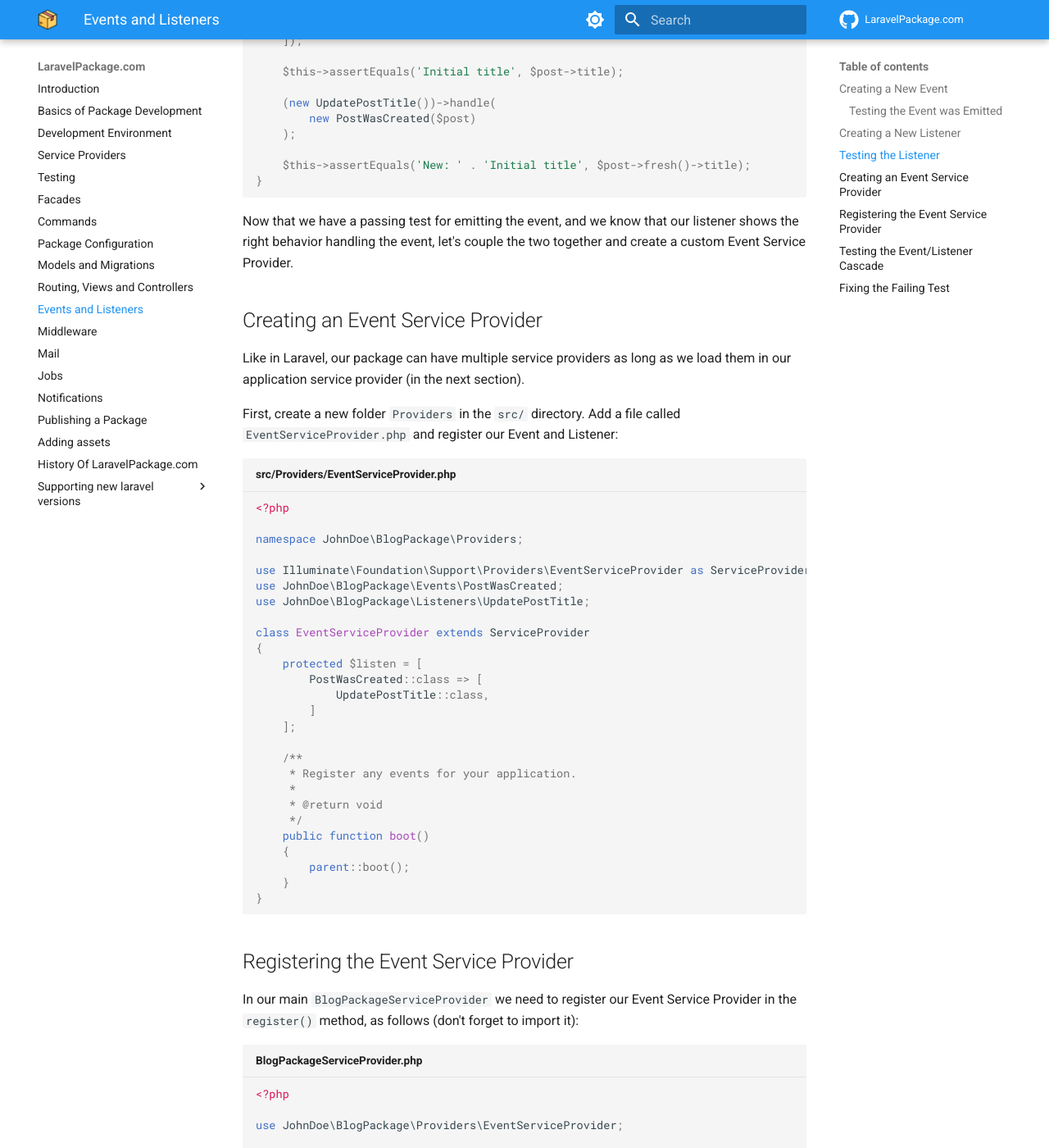
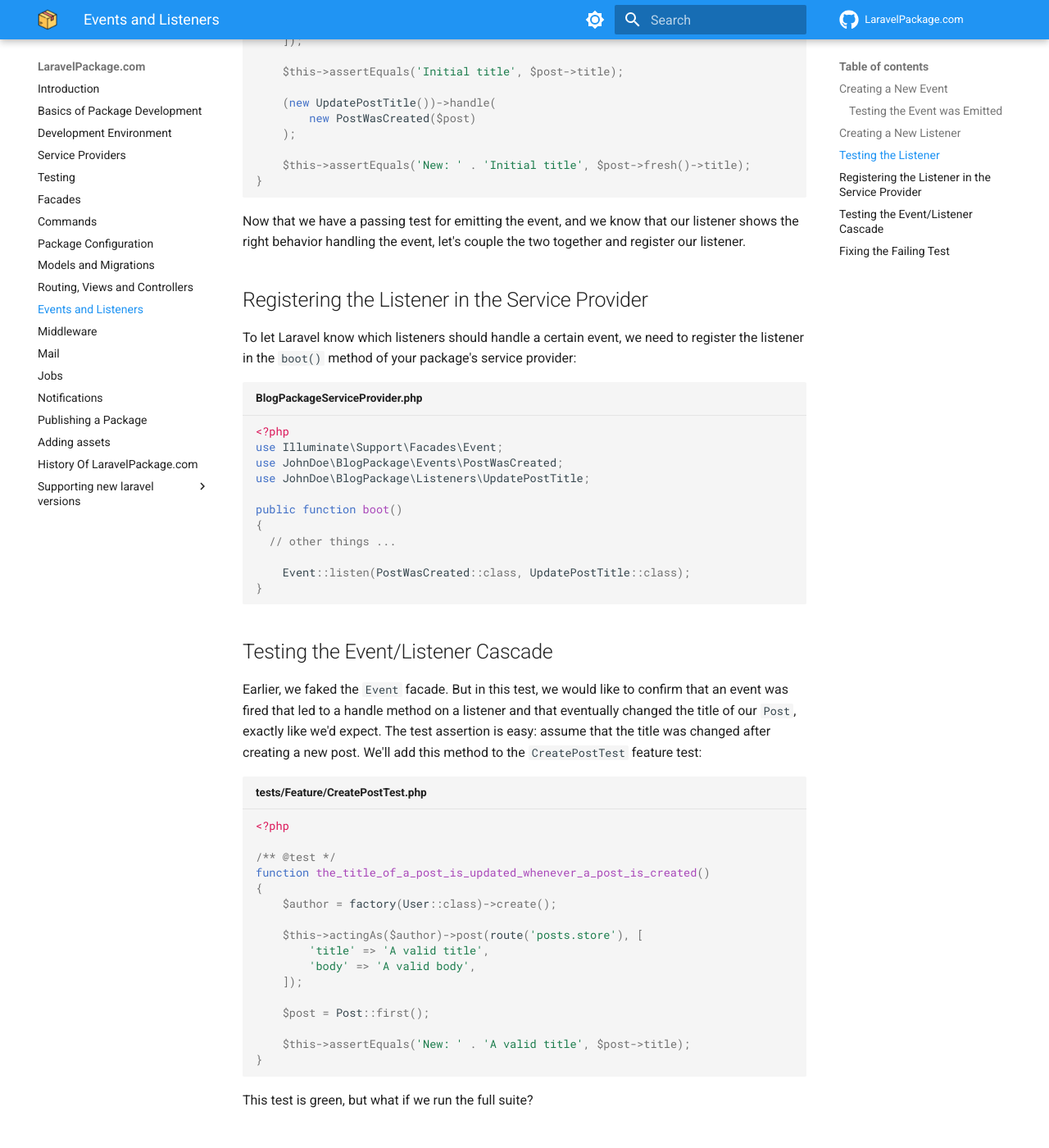
Before and after one commit to PackagePages/LaravelPackage.com, an MkDocs documentation site: the page built from docs/10-events-and-listeners.md, in a window 1280 px wide and 1400 px high, scrolled down 3401 px. Shown: the whole window at 82% size. Built offline with MkDocs 1.6.1 and Material for MkDocs 9.7.7, drawn with Linux system fonts in a browser that asks for light colours; comment, search, counter and statistics services are not loaded; some of the changed text lies outside the part shown.

Commit message:
Update docs about event listener registration

````diff
--- a/docs/10-events-and-listeners.md
+++ b/docs/10-events-and-listeners.md
@@ -152,55 +152,23 @@ function a_newly_created_posts_title_will_be_changed()
 }
 ```
 
-Now that we have a passing test for emitting the event, and we know that our listener shows the right behavior handling the event, let's couple the two together and create a custom Event Service Provider.
+Now that we have a passing test for emitting the event, and we know that our listener shows the right behavior handling the event, let's couple the two together and register our listener.
 
-## Creating an Event Service Provider
+## Registering the Listener in the Service Provider
 
-Like in Laravel, our package can have multiple service providers as long as we load them in our application service provider (in the next section).
+To let Laravel know which listeners should handle a certain event, we need to register the listener in the `boot()` method of your package's service provider:
 
-First, create a new folder `Providers` in the `src/` directory. Add a file called `EventServiceProvider.php` and register our Event and Listener:
-
-```php title="src/Providers/EventServiceProvider.php"
+```php title="BlogPackageServiceProvider.php"
 <?php
-
-namespace JohnDoe\BlogPackage\Providers;
-
-use Illuminate\Foundation\Support\Providers\EventServiceProvider as ServiceProvider;
+use Illuminate\Support\Facades\Event;
 use JohnDoe\BlogPackage\Events\PostWasCreated;
 use JohnDoe\BlogPackage\Listeners\UpdatePostTitle;
 
-class EventServiceProvider extends ServiceProvider
+public function boot()
 {
-    protected $listen = [
-        PostWasCreated::class => [
-            UpdatePostTitle::class,
-        ]
-    ];
+  // other things ...
 
-    /**
-     * Register any events for your application.
-     *
-     * @return void
-     */
-    public function boot()
-    {
-        parent::boot();
-    }
-}
-```
-
-## Registering the Event Service Provider
-
-In our main `BlogPackageServiceProvider` we need to register our Event Service Provider in the `register()` method, as follows (don't forget to import it):
-
-```php title="BlogPackageServiceProvider.php"
-<?php
-
-use JohnDoe\BlogPackage\Providers\EventServiceProvider;
-
-public function register()
-{
-  $this->app->register(EventServiceProvider::class);
+    Event::listen(PostWasCreated::class, UpdatePostTitle::class);
 }
 ```
 
````
